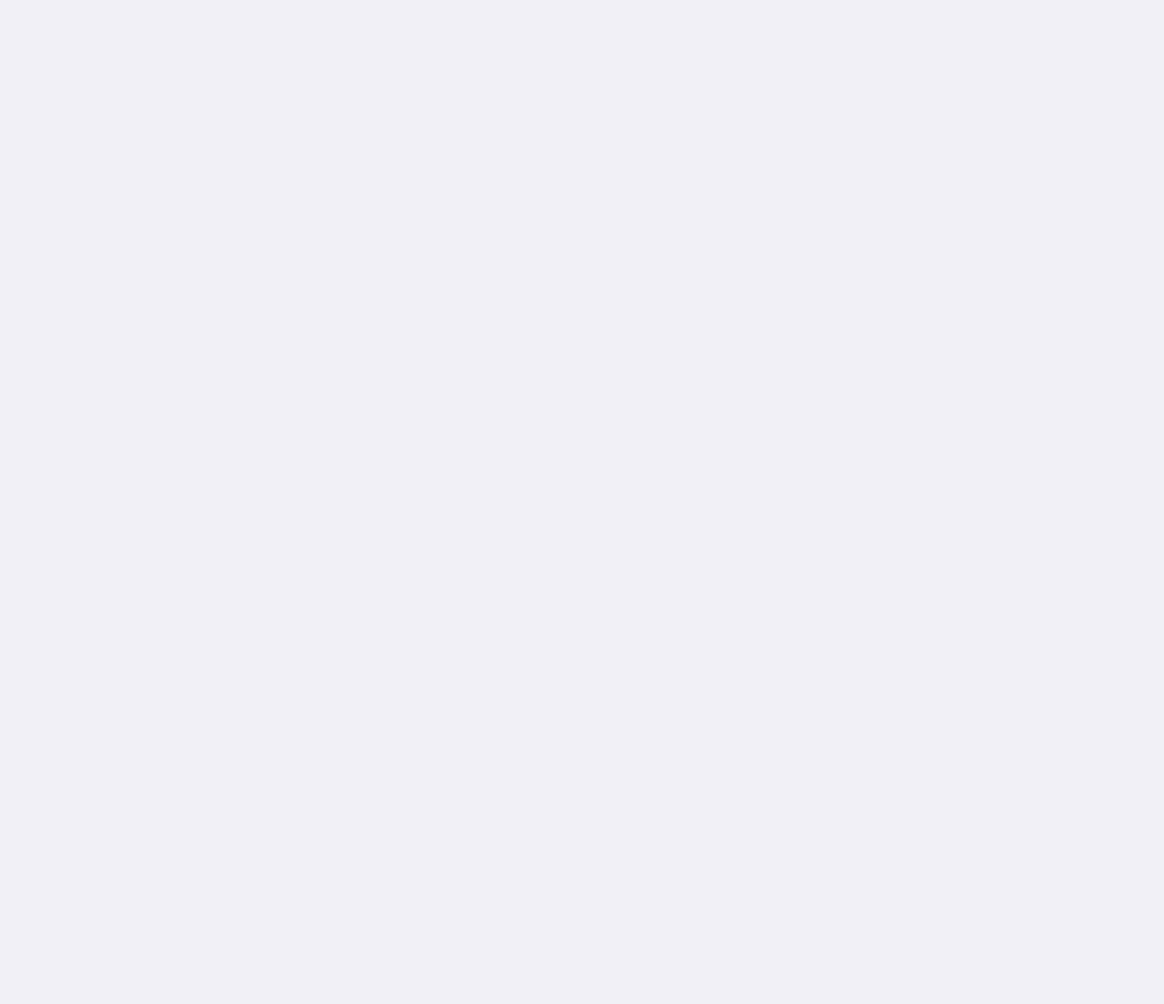
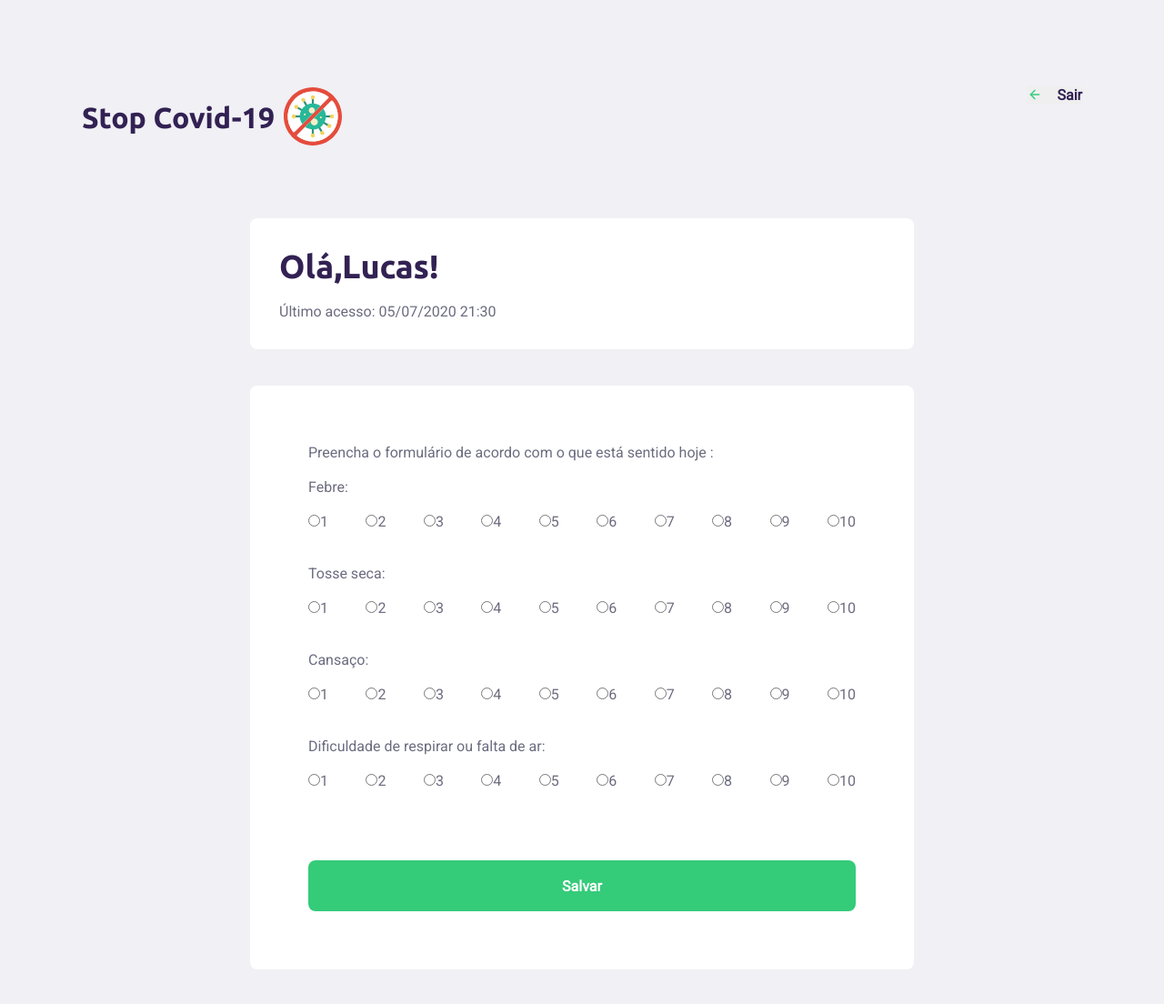
Before and after one commit to VilasBoas1407/app-covid, a React (Create React App) app: page /user/Details in a window 1280 px wide. Shown: the top 1104 px of the page at 91% size. Before the commit the page ends 800 px from the top, so only its background shows below. Built offline with nearby package versions, Linux system fonts and the light colour scheme.

Commit message:
Details Page

```diff
--- /dev/null
+++ b/src/components/Layout/InputFeel/index.tsx
@@ -0,0 +1,42 @@
+import React from 'react';
+import { Form } from 'react-bootstrap';
+
+interface InputProps {
+    label : string,
+    name: string
+}
+const InputFell: React.FC<InputProps> = (props) => {
+
+    function render() {
+        const elements = [1, 2, 3, 4, 5, 6, 7, 8, 9,10];
+
+        return (
+            elements.map((value,index)=> {
+                  return(
+                        <Form.Check
+                            name={props.name}
+                            type="radio"
+                            label={value}
+                            id={props.name+"_"+value}
+                        />
+                  )
+            })
+        )
+      }
+
+return (
+
+        <>
+            <label>{props.label}:</label>
+            <br/>
+            <div className="row">
+                {render()}
+            </div>
+            <br/>
+            <br/>
+        </>
+
+    )
+}
+
+export default InputFell;
--- a/src/pages/Login/index.tsx
+++ b/src/pages/Login/index.tsx
@@ -1,5 +1,5 @@
 import React, {FormEvent} from 'react';
-import {Link} from 'react-router-dom';
+import {Link, useHistory} from 'react-router-dom';
 import { FiArrowLeft } from 'react-icons/fi';
 
 import './styles.css';
@@ -9,10 +9,11 @@ import Input from '../../components/Layout/Input';
 
 import user from '../../assets/people/login.png';
 const Login = () => {
+    const history = useHistory();
 
     function SubmitToLogin( event : FormEvent ){
-        console.log("KKK EAE MEN");
         event.preventDefault();
+        history.push('/user/Details');
     }
     return(
         <div id="page-login">
--- a/src/pages/Register/index.tsx
+++ b/src/pages/Register/index.tsx
@@ -1,7 +1,6 @@
-import React, { useEffect,useState, ChangeEvent, FormEvent } from 'react';
-import { Link, useHistory } from 'react-router-dom';
+import React from 'react';
+import { Link } from 'react-router-dom';
 import { FiArrowLeft } from 'react-icons/fi';
-import { FiPlusSquare } from 'react-icons/fi';
 
 
 import './styles.css';
--- /dev/null
+++ b/src/pages/User/Details/index.tsx
@@ -0,0 +1,49 @@
+import React from 'react';
+import { useHistory } from 'react-router-dom';
+import { FiArrowLeft } from 'react-icons/fi';
+
+import Header from '../../../components/Header';
+import InputFeel from '../../../components/Layout/InputFeel';
+
+import './styles.css';
+
+const Details = () => {
+
+    const history = useHistory();
+    function doLogout(){
+        history.push('/');
+    }
+    return(
+        <div id="page-details">
+            <header>
+                <Header />
+                <button onClick={doLogout}>
+                    <FiArrowLeft />
+                    Sair
+                </button>
+            </header>
+
+            <div className="user-data">
+                <h1>Olá,Lucas!</h1>
+                <br/>
+                <label>Último acesso: 05/07/2020 21:30</label>
+            </div>
+            <form>
+                <label>Preencha o formulário de acordo com o que está sentido hoje :</label>
+                <br/>
+
+                <InputFeel label={"Febre"} name={"Febre"}/>
+                <InputFeel label={"Tosse seca"}  name={"TosseSeca"}/>
+                <InputFeel label={"Cansaço"}  name={"Cansaco"}/>
+                <InputFeel label={"Dificuldade de respirar ou falta de ar"}  name={"FaltaDeAr"}/>
+
+                <button type="submit">
+                        Salvar
+                    </button>
+
+            </form>
+        </div>
+    )
+};
+
+export default Details;
--- /dev/null
+++ b/src/pages/User/Details/styles.css
@@ -0,0 +1,90 @@
+#page-details{
+    width: 100%;
+    max-width: 1100px;
+
+    margin: 0 auto;
+}
+
+#page-details header{
+    margin-top: 48px;
+
+    display: flex;
+    justify-content: space-between;
+    align-items: center;
+}
+
+#page-details header button {
+    color: var(--title-color);
+    font-weight: bold;
+    font-size: 16px;
+    text-decoration: none;
+
+    display: flex;
+    align-items: center;
+    border-style: none;
+}
+
+#page-details header button :hover{
+    color: var(--title-color);
+    font-weight: bold;
+    text-decoration: none;
+
+    display: flex;
+    align-items: center;
+    border-style: none;
+}
+
+#page-details header button svg {
+    margin-right: 16px;
+    color: var(--primary-color);
+}
+
+#page-details form {
+    margin: 80px auto;
+    padding: 64px;
+    max-width: 730px;
+    background: #FFF;
+    border-radius: 8px;
+
+    display: flex;
+    flex-direction: column;
+}
+
+#page-details form h1{
+    font-size: 36px;
+}
+
+#page-details form button {
+    width: 100%;
+    height: 56px;
+    background: var(--primary-color);
+    border-radius: 8px;
+    color: #FFF;
+    font-weight: bold;
+    font-size: 16px;
+    border: 0;
+    align-self: flex-end;
+    margin-top: 40px;
+    transition: background-color 0.2s;
+    cursor: pointer;
+  }
+
+  #page-details form button:hover {
+    background: #2FB86E;
+  }
+
+.user-data{
+    margin: 80px auto;
+    padding: 32px 32px 32px 32px;
+    max-width: 730px;
+    background: #FFF;
+    border-radius: 8px;
+
+    display: flex;
+    flex-direction: column;
+
+    margin-bottom: -40px;
+}
+.user-data h1 {
+    font-size: 36px;
+}
--- a/src/routes.tsx
+++ b/src/routes.tsx
@@ -4,6 +4,7 @@ import { Route, BrowserRouter } from 'react-router-dom';
 import Home from './pages/Home';
 import Login from './pages/Login';
 import Register from './pages/Register';
+import Details from './pages/User/Details';
 
 const Routes = () => {
     return (
@@ -11,6 +12,7 @@ const Routes = () => {
             <Route component={Home} path="/" exact/>
             <Route component={Login} path="/login"/>
             <Route component={Register} path="/create-account" />
+            <Route component={Details} path="/user/Details"/>
         </BrowserRouter>
     );
 }
```
